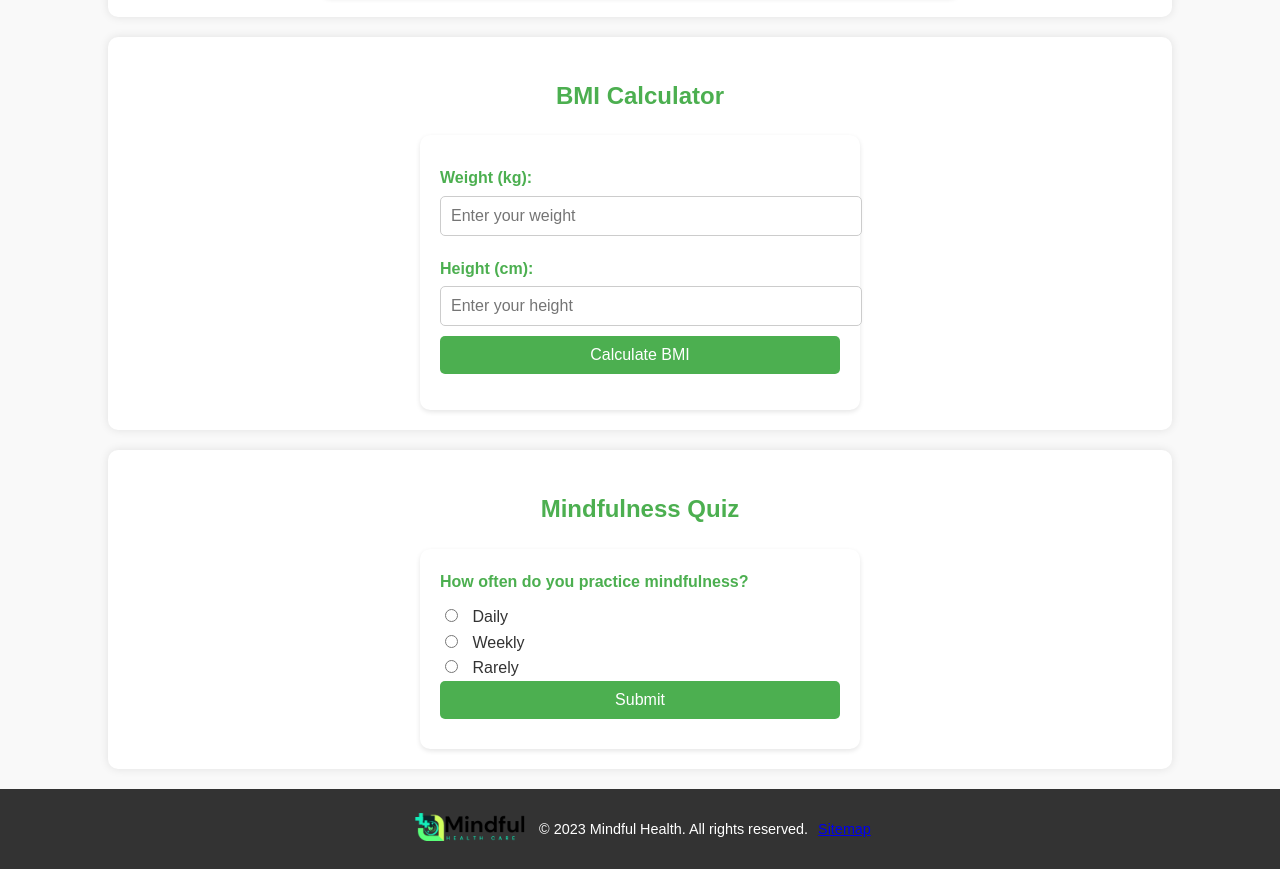
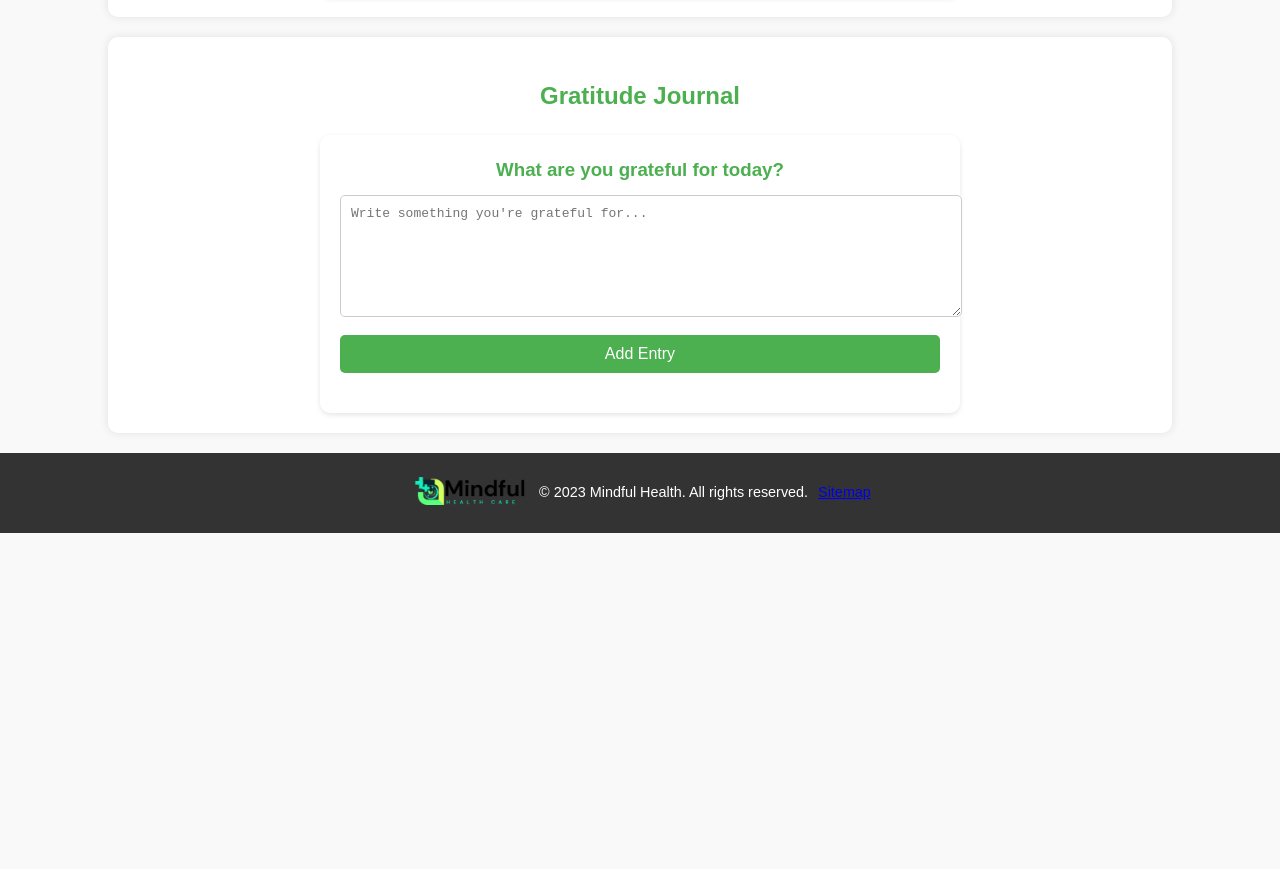
Before and after one commit to MindfulMusing/bookish-health, a plain HTML site: page index.html in a window 1280 px wide. Shown: the part 1589-2458 px from the top of the page. After the commit the page ends 2122 px from the top, so only its background shows below. Drawn offline with Linux system fonts and the light colour scheme.

Commit message:
Update index.html

```diff
--- a/index.html
+++ b/index.html
@@ -13,12 +13,6 @@
             line-height: 1.6;
             color: #333;
             background-color: #f9f9f9;
-            transition: background-color 0.3s, color 0.3s;
-        }
-
-        .dark-mode {
-            background-color: #333;
-            color: #f9f9f9;
         }
 
         /* Header and Navigation */
@@ -160,55 +154,6 @@
             margin-bottom: 10px;
         }
 
-        /* BMI Calculator Section */
-        .bmi-calculator {
-            background: #fff;
-            padding: 20px;
-            border-radius: 10px;
-            box-shadow: 0 2px 5px rgba(0, 0, 0, 0.1);
-            max-width: 400px;
-            margin: 0 auto;
-        }
-
-        .bmi-calculator label {
-            display: block;
-            margin: 10px 0 5px;
-            font-weight: bold;
-            color: #4CAF50;
-        }
-
-        .bmi-calculator input {
-            width: 100%;
-            padding: 10px;
-            margin-bottom: 10px;
-            border: 1px solid #ccc;
-            border-radius: 5px;
-            font-size: 1em;
-        }
-
-        .bmi-calculator button {
-            background: #4CAF50;
-            color: white;
-            border: none;
-            padding: 10px 20px;
-            font-size: 1em;
-            cursor: pointer;
-            border-radius: 5px;
-            width: 100%;
-            transition: background 0.3s;
-        }
-
-        .bmi-calculator button:hover {
-            background: #45a049;
-        }
-
-        #bmi-result {
-            margin-top: 10px;
-            font-weight: bold;
-            text-align: center;
-            color: #4CAF50;
-        }
-
         /* Daily Tip Section */
         .daily-tip {
             background: #fff;
@@ -230,27 +175,33 @@
             font-size: 1.1em;
         }
 
-        /* Interactive Quiz Section */
-        .quiz {
+        /* Gratitude Journal Section */
+        .gratitude-journal {
             background: #fff;
             padding: 20px;
             border-radius: 10px;
             box-shadow: 0 2px 5px rgba(0, 0, 0, 0.1);
-            max-width: 400px;
+            max-width: 600px;
             margin: 0 auto;
         }
 
-        .quiz p {
+        .gratitude-journal h3 {
             margin: 0 0 10px;
-            font-weight: bold;
             color: #4CAF50;
+            text-align: center;
         }
 
-        .quiz input {
-            margin-right: 10px;
+        .gratitude-journal textarea {
+            width: 100%;
+            height: 100px;
+            padding: 10px;
+            border: 1px solid #ccc;
+            border-radius: 5px;
+            font-size: 1em;
+            margin-bottom: 10px;
         }
 
-        .quiz button {
+        .gratitude-journal button {
             background: #4CAF50;
             color: white;
             border: none;
@@ -262,15 +213,19 @@
             transition: background 0.3s;
         }
 
-        .quiz button:hover {
+        .gratitude-journal button:hover {
             background: #45a049;
         }
 
-        #quiz-result {
-            margin-top: 10px;
-            font-weight: bold;
-            text-align: center;
-            color: #4CAF50;
+        #journal-entries {
+            margin-top: 20px;
+        }
+
+        .journal-entry {
+            background: #f4f4f4;
+            padding: 10px;
+            border-radius: 5px;
+            margin-bottom: 10px;
         }
 
         /* Footer */
@@ -294,29 +249,6 @@
         footer p {
             margin: 0;
             font-size: 0.9em;
-        }
-
-        /* Accessibility Tools */
-        #accessibility-tools {
-            position: fixed;
-            bottom: 20px;
-            right: 20px;
-            display: flex;
-            gap: 10px;
-        }
-
-        #accessibility-tools button {
-            background: #4CAF50;
-            color: white;
-            border: none;
-            padding: 10px;
-            cursor: pointer;
-            border-radius: 5px;
-            transition: background 0.3s;
-        }
-
-        #accessibility-tools button:hover {
-            background: #45a049;
         }
     </style>
 </head>
@@ -386,29 +318,14 @@
         </div>
     </section>
 
-    <!-- BMI Calculator Section -->
+    <!-- Gratitude Journal Section -->
     <section class="container">
-        <h2>BMI Calculator</h2>
-        <div class="bmi-calculator">
-            <label for="weight">Weight (kg):</label>
-            <input type="number" id="weight" placeholder="Enter your weight">
-            <label for="height">Height (cm):</label>
-            <input type="number" id="height" placeholder="Enter your height">
-            <button onclick="calculateBMI()">Calculate BMI</button>
-            <p id="bmi-result"></p>
-        </div>
-    </section>
-
-    <!-- Interactive Quiz Section -->
-    <section class="container">
-        <h2>Mindfulness Quiz</h2>
-        <div class="quiz">
-            <p>How often do you practice mindfulness?</p>
-            <input type="radio" name="q1" value="daily"> Daily<br>
-            <input type="radio" name="q1" value="weekly"> Weekly<br>
-            <input type="radio" name="q1" value="rarely"> Rarely<br>
-            <button onclick="showResult()">Submit</button>
-            <p id="quiz-result"></p>
+        <h2>Gratitude Journal</h2>
+        <div class="gratitude-journal">
+            <h3>What are you grateful for today?</h3>
+            <textarea id="journal-entry" placeholder="Write something you're grateful for..."></textarea>
+            <button onclick="addJournalEntry()">Add Entry</button>
+            <div id="journal-entries"></div>
         </div>
     </section>
 
@@ -418,13 +335,6 @@
         <p>&copy; 2023 Mindful Health. All rights reserved.</p>
         <p><a href="https://mindfulmusing.github.io/bookish-health/sitemap.xml">Sitemap</a></p>
     </footer>
-
-    <!-- Accessibility Tools -->
-    <div id="accessibility-tools">
-        <button onclick="toggleDarkMode()">Toggle Dark Mode</button>
-        <button onclick="increaseFontSize()">Increase Font Size</button>
-        <button onclick="decreaseFontSize()">Decrease Font Size</button>
-    </div>
 
     <!-- Scripts -->
     <script>
@@ -463,37 +373,21 @@
             setInterval(showNextItem, 3000); // Change slide every 3 seconds
         }
 
-        // BMI Calculator
-        function calculateBMI() {
-            const weight = parseFloat(document.getElementById('weight').value);
-            const height = parseFloat(document.getElementById('height').value) / 100; // Convert cm to meters
-            const bmi = (weight / (height * height)).toFixed(2);
-            document.getElementById('bmi-result').innerText = `Your BMI is: ${bmi}`;
-        }
+        // Gratitude Journal
+        function addJournalEntry() {
+            const entryText = document.getElementById('journal-entry').value;
+            if (entryText.trim() === "") {
+                alert("Please write something before adding an entry.");
+                return;
+            }
 
-        // Interactive Quiz
-        function showResult() {
-            const selected = document.querySelector('input[name="q1"]:checked');
-            if (selected) {
-                document.getElementById('quiz-result').innerText = `You practice mindfulness ${selected.value}.`;
-            } else {
-                document.getElementById('quiz-result').innerText = 'Please select an option.';
-            }
-        }
+            const entryElement = document.createElement('div');
+            entryElement.className = 'journal-entry';
+            entryElement.textContent = entryText;
+            document.getElementById('journal-entries').appendChild(entryElement);
 
-        // Accessibility Tools
-        function toggleDarkMode() {
-            document.body.classList.toggle('dark-mode');
-        }
-
-        function increaseFontSize() {
-            const currentSize = parseFloat(getComputedStyle(document.body).fontSize);
-            document.body.style.fontSize = `${currentSize + 2}px`;
-        }
-
-        function decreaseFontSize() {
-            const currentSize = parseFloat(getComputedStyle(document.body).fontSize);
-            document.body.style.fontSize = `${currentSize - 2}px`;
+            // Clear the textarea
+            document.getElementById('journal-entry').value = "";
         }
 
         // Initialize all features
```
